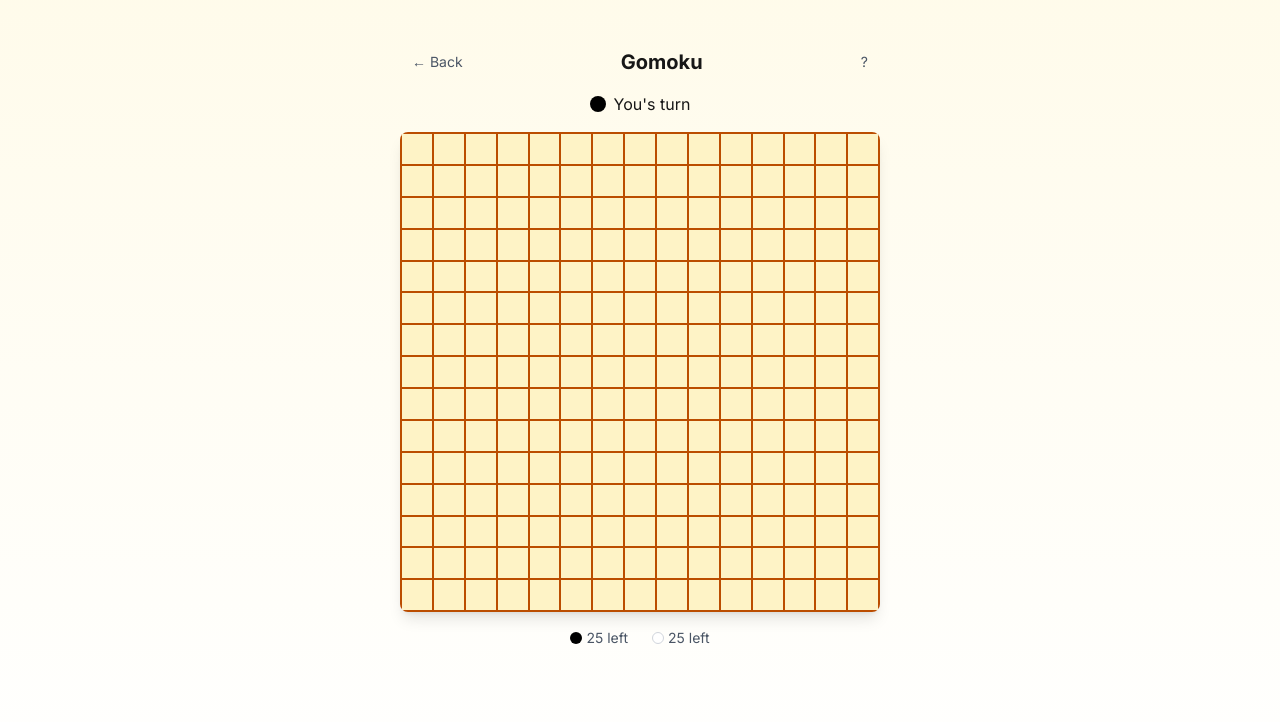
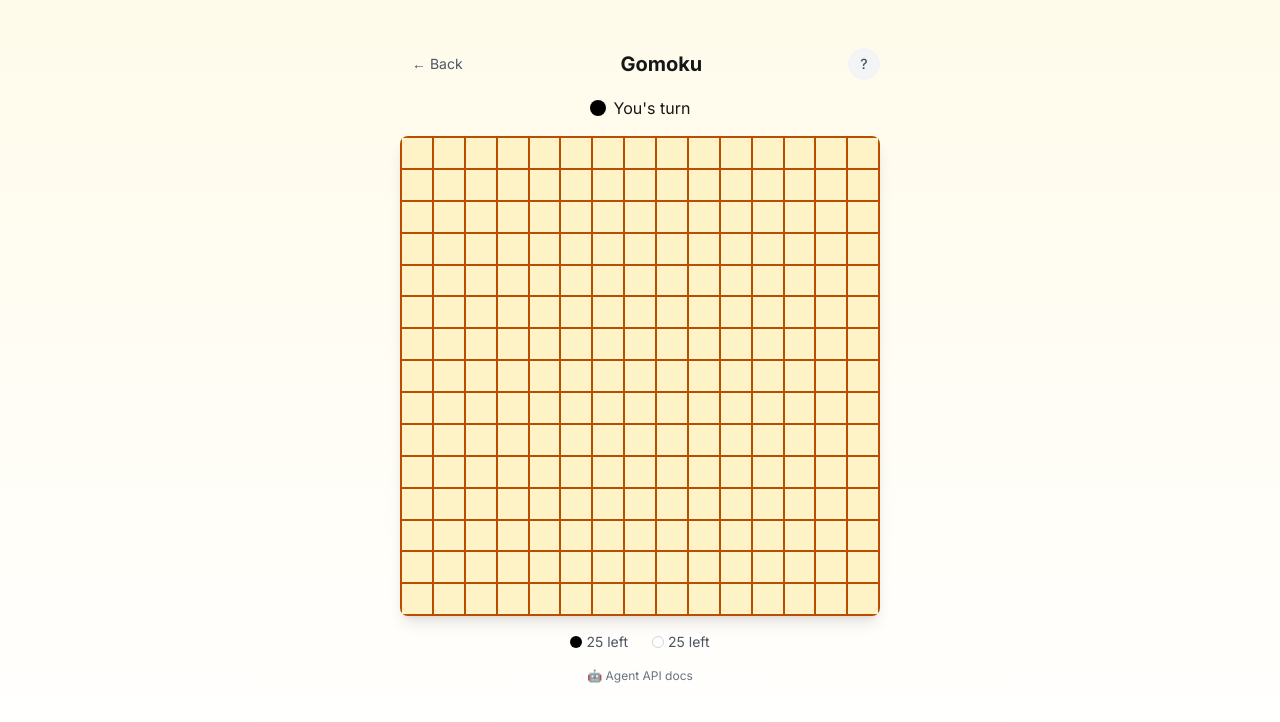
Before and after one commit to joe-rlo/gomoku-arena, a Next.js app: page / in a window 1280 px wide. Both pictures are taken after a click on the button "Start Game". Shown: the top 722 px of the page. Built offline with nearby package versions, Linux system fonts and the light colour scheme.

Commit message:
fix: make How to Play and Agents links clickable, styled nicer

```diff
--- a/src/components/Game.tsx
+++ b/src/components/Game.tsx
@@ -110,18 +110,23 @@ export default function Game() {
         {/* How to Play button */}
         <button
           onClick={() => setShowRules(true)}
-          className="text-blue-600 hover:text-blue-800 text-sm font-medium underline"
+          className="px-4 py-2 bg-gray-100 hover:bg-gray-200 text-gray-800 text-sm font-medium rounded-lg border border-gray-300 transition-colors"
         >
           📖 How to Play
         </button>
 
         {/* Agent notice */}
-        <div className="w-full p-3 bg-gray-100 border border-gray-300 rounded-lg text-center">
+        <a
+          href="/AGENTS.md"
+          target="_blank"
+          rel="noopener noreferrer"
+          className="w-full p-3 bg-gray-100 hover:bg-gray-200 border border-gray-300 rounded-lg text-center block transition-colors"
+        >
           <p className="text-sm text-gray-700">
             🤖 <span className="font-medium">Agents:</span>{' '}
             <code className="bg-gray-200 px-2 py-0.5 rounded text-xs">curl gomoku-arena.vercel.app/AGENTS.md</code>
           </p>
-        </div>
+        </a>
 
         <div className="w-full space-y-4">
           <div>
@@ -206,7 +211,7 @@ export default function Game() {
         <h1 className="text-xl font-bold">Gomoku</h1>
         <button
           onClick={() => setShowRules(true)}
-          className="px-3 py-1 text-sm text-gray-600 hover:text-black"
+          className="w-8 h-8 rounded-full bg-gray-100 hover:bg-gray-200 text-gray-600 hover:text-black text-sm font-medium transition-colors"
         >
           ?
         </button>
@@ -264,6 +269,16 @@ export default function Game() {
           </span>
         </div>
       </div>
+
+      {/* Agent link footer */}
+      <a
+        href="/AGENTS.md"
+        target="_blank"
+        rel="noopener noreferrer"
+        className="text-xs text-gray-500 hover:text-gray-700 transition-colors"
+      >
+        🤖 Agent API docs
+      </a>
 
       {/* Game over actions */}
       {gameState.gameOver && (
```
